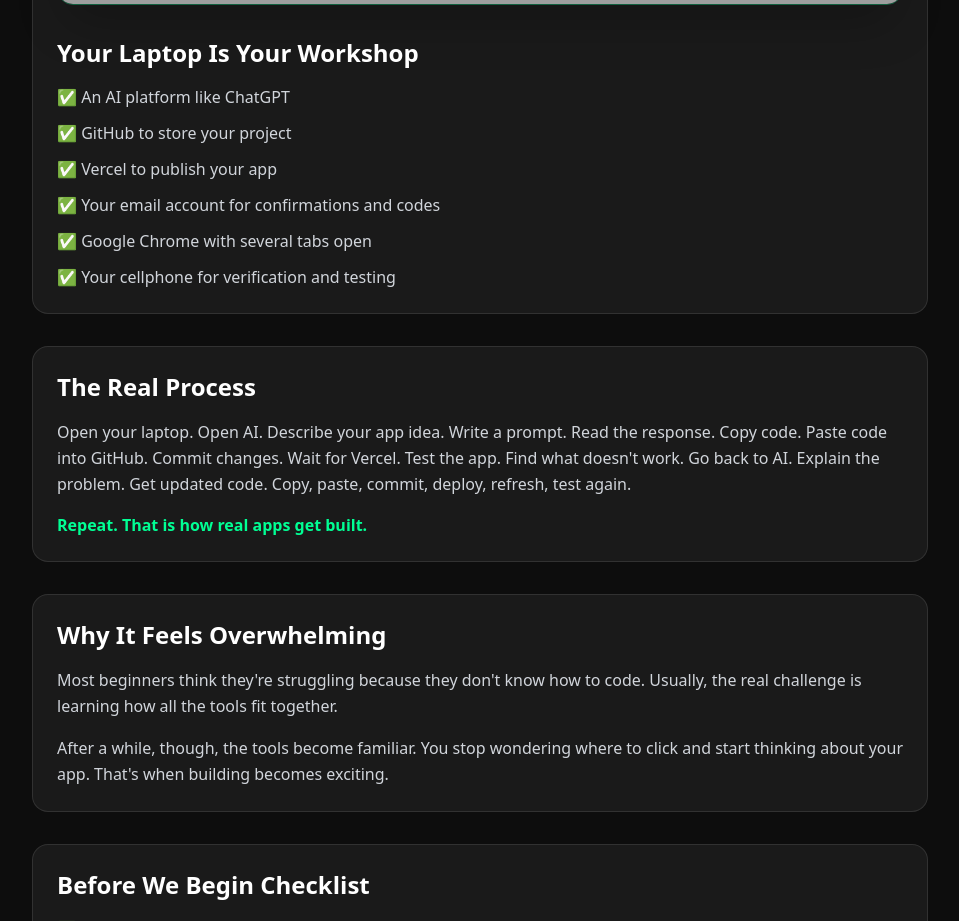
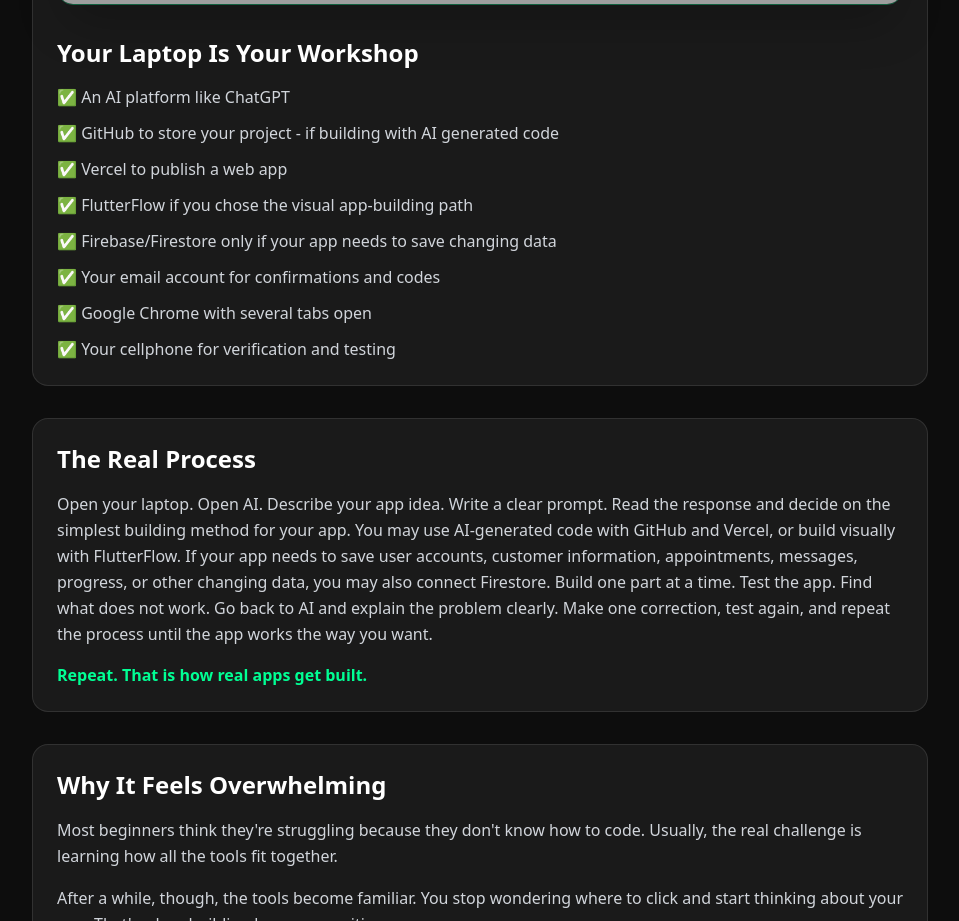
Before and after one commit to myapptly/apptly-website, a Next.js app: page /before-we-begin in a window 1280 px wide. Shown: the part 1660-2581 px from the top of the page, without its empty margins (160-1119 px from the left). Built offline with nearby package versions, Linux system fonts and the light colour scheme; grey boxes are pictures that could not be loaded.

Commit message:
Update page

```diff
--- a/app/before-we-begin/page.tsx
+++ b/app/before-we-begin/page.tsx
@@ -64,8 +64,10 @@ export default function BeforeWeBegin() {
           <h2 className="text-2xl font-bold">Your Laptop Is Your Workshop</h2>
           <ul className="space-y-3 text-gray-300">
             <li>✅ An AI platform like ChatGPT</li>
-            <li>✅ GitHub to store your project</li>
-            <li>✅ Vercel to publish your app</li>
+            <li>✅ GitHub to store your project - if building with AI generated code</li>
+            <li>✅ Vercel to publish a web app</li>
+            <li>✅ FlutterFlow if you chose the visual app-building path</li>
+            <li>✅ Firebase/Firestore only if your app needs to save changing data</li>
             <li>✅ Your email account for confirmations and codes</li>
             <li>✅ Google Chrome with several tabs open</li>
             <li>✅ Your cellphone for verification and testing</li>
@@ -75,11 +77,14 @@ export default function BeforeWeBegin() {
         <div className="bg-[#1A1A1A] border border-white/10 rounded-2xl p-6 space-y-4">
           <h2 className="text-2xl font-bold">The Real Process</h2>
           <p className="text-gray-300 leading-relaxed">
-            Open your laptop. Open AI. Describe your app idea. Write a prompt.
-            Read the response. Copy code. Paste code into GitHub. Commit changes.
-            Wait for Vercel. Test the app. Find what doesn't work. Go back to AI.
-            Explain the problem. Get updated code. Copy, paste, commit, deploy,
-            refresh, test again.
+            Open your laptop. Open AI. Describe your app idea. Write a clear prompt.
+Read the response and decide on the simplest building method for your app.
+You may use AI-generated code with GitHub and Vercel, or build visually with
+FlutterFlow. If your app needs to save user accounts, customer information,
+appointments, messages, progress, or other changing data, you may also connect
+Firestore. Build one part at a time. Test the app. Find what does not work.
+Go back to AI and explain the problem clearly. Make one correction, test again,
+and repeat the process until the app works the way you want.
           </p>
           <p className="text-[#00FF94] font-bold">
             Repeat. That is how real apps get built.
```
